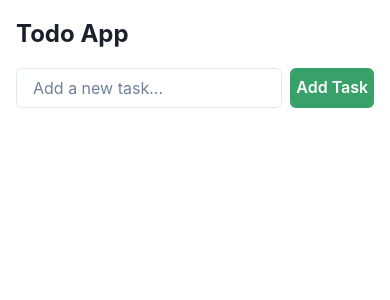
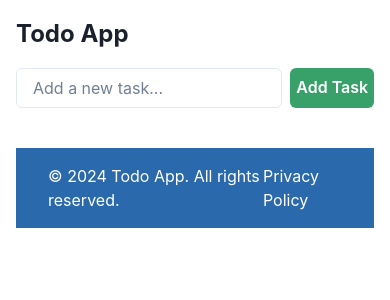
Before and after one commit to GPT-Engineer-App-Dev/agenda-app, a React (Vite) app: page / in a window 390 px wide. Shown: the top 300 px of the page. Built offline with nearby package versions, Linux system fonts and the light colour scheme.

Commit message:
Added a responsive and stylish footer to the Todo App.

```diff
--- a/src/pages/Index.jsx
+++ b/src/pages/Index.jsx
@@ -1,5 +1,5 @@
 import { useState } from 'react';
-import { Box, Button, Container, Flex, IconButton, Input, List, ListItem, Text, useToast } from '@chakra-ui/react';
+import { Box, Button, Container, Flex, IconButton, Input, List, ListItem, Text, useToast, Link } from '@chakra-ui/react';
 import { FaTrash, FaCheck } from 'react-icons/fa';
 
 const Index = () => {
@@ -28,6 +28,19 @@ const Index = () => {
   const toggleCompletion = (id) => {
     setTasks(tasks.map(task => task.id === id ? { ...task, isCompleted: !task.isCompleted } : task));
   };
+
+  const Footer = () => (
+    <Box as="footer" width="full" p={4} mt={10} bg="brand.700" color="white">
+      <Container maxW="container.md">
+        <Flex justify="space-between" align="center">
+          <Text>&copy; {new Date().getFullYear()} Todo App. All rights reserved.</Text>
+          <Link href="/privacy-policy" color="white" _hover={{ textDecoration: 'underline' }}>
+            Privacy Policy
+          </Link>
+        </Flex>
+      </Container>
+    </Box>
+  );
 
   return (
     <Container maxW="container.md" p={4}>
@@ -69,6 +82,7 @@ const Index = () => {
           </ListItem>
         ))}
       </List>
+      <Footer />
     </Container>
   );
 };
```
